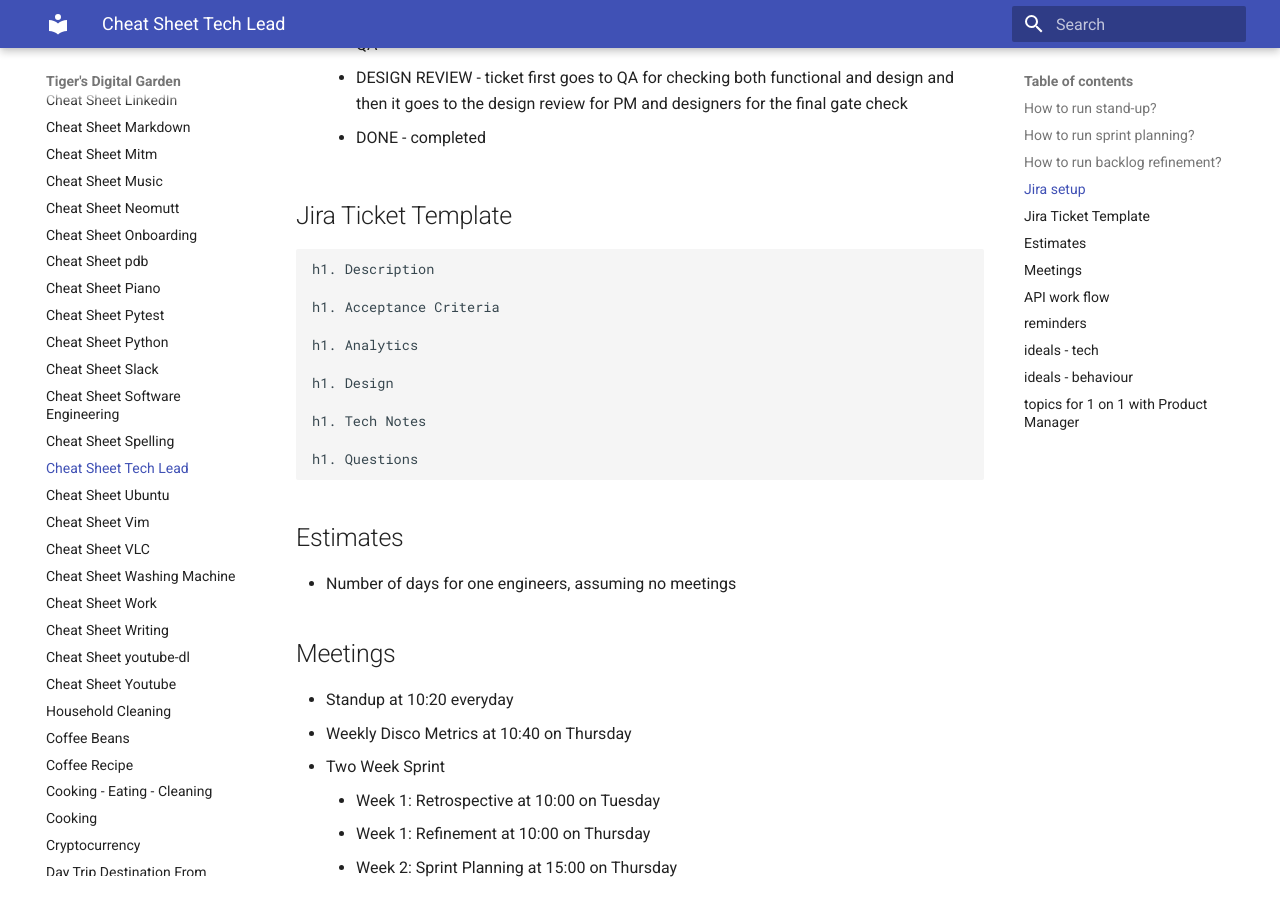
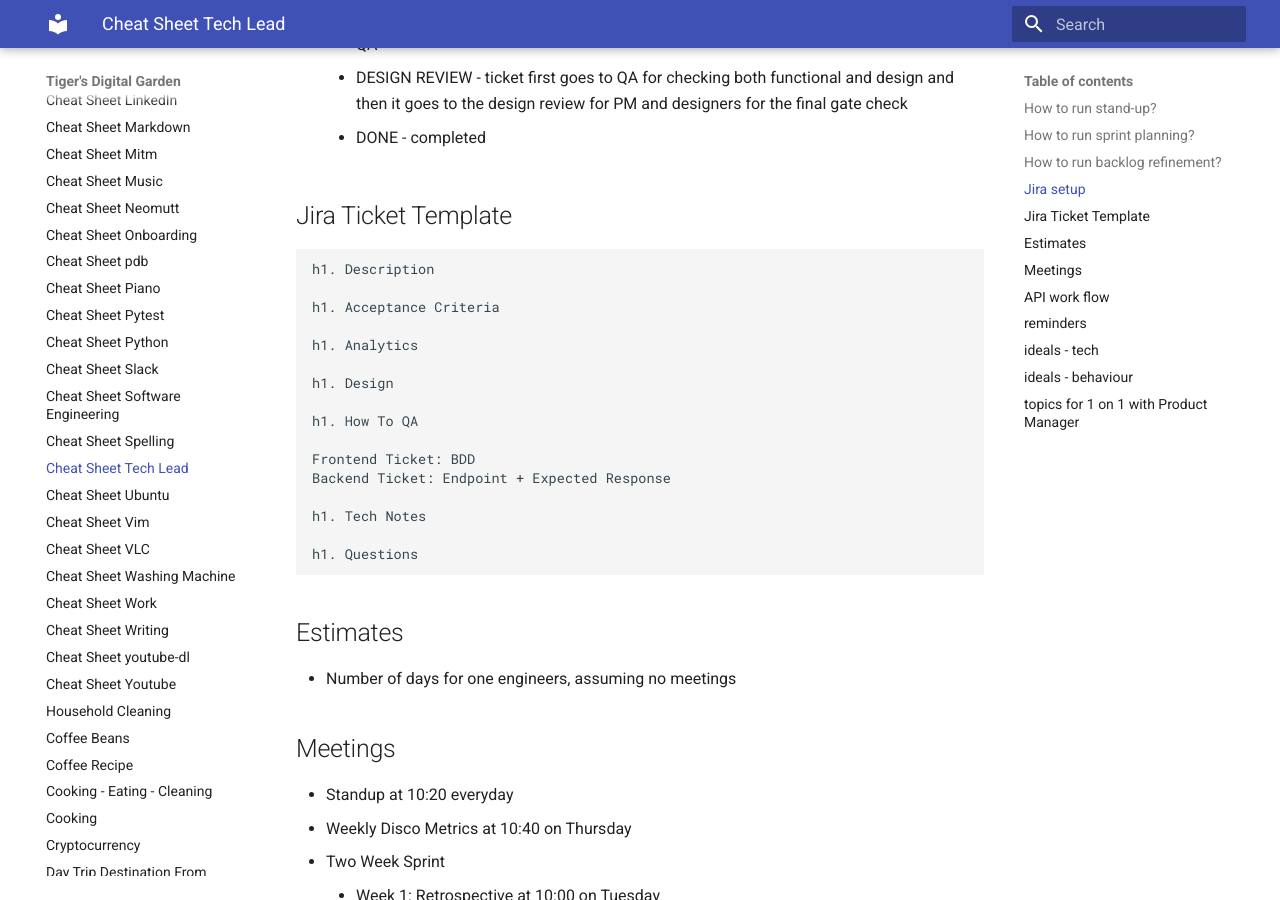
Before and after one commit to ynotstartups/notes, an MkDocs documentation site: the page built from notes/cheat-sheet-tech-lead.md, in a window 1280 px wide and 900 px high, scrolled down 1638 px. Built offline with MkDocs 1.6.1 and Material for MkDocs 9.7.7, drawn with Linux system fonts in a browser that asks for light colours.

Commit message:
update template

```diff
--- a/notes/cheat-sheet-tech-lead.md
+++ b/notes/cheat-sheet-tech-lead.md
@@ -63,6 +63,11 @@
 
 h1. Design
 
+h1. How To QA
+
+Frontend Ticket: BDD
+Backend Ticket: Endpoint + Expected Response
+
 h1. Tech Notes
 
 h1. Questions
```
